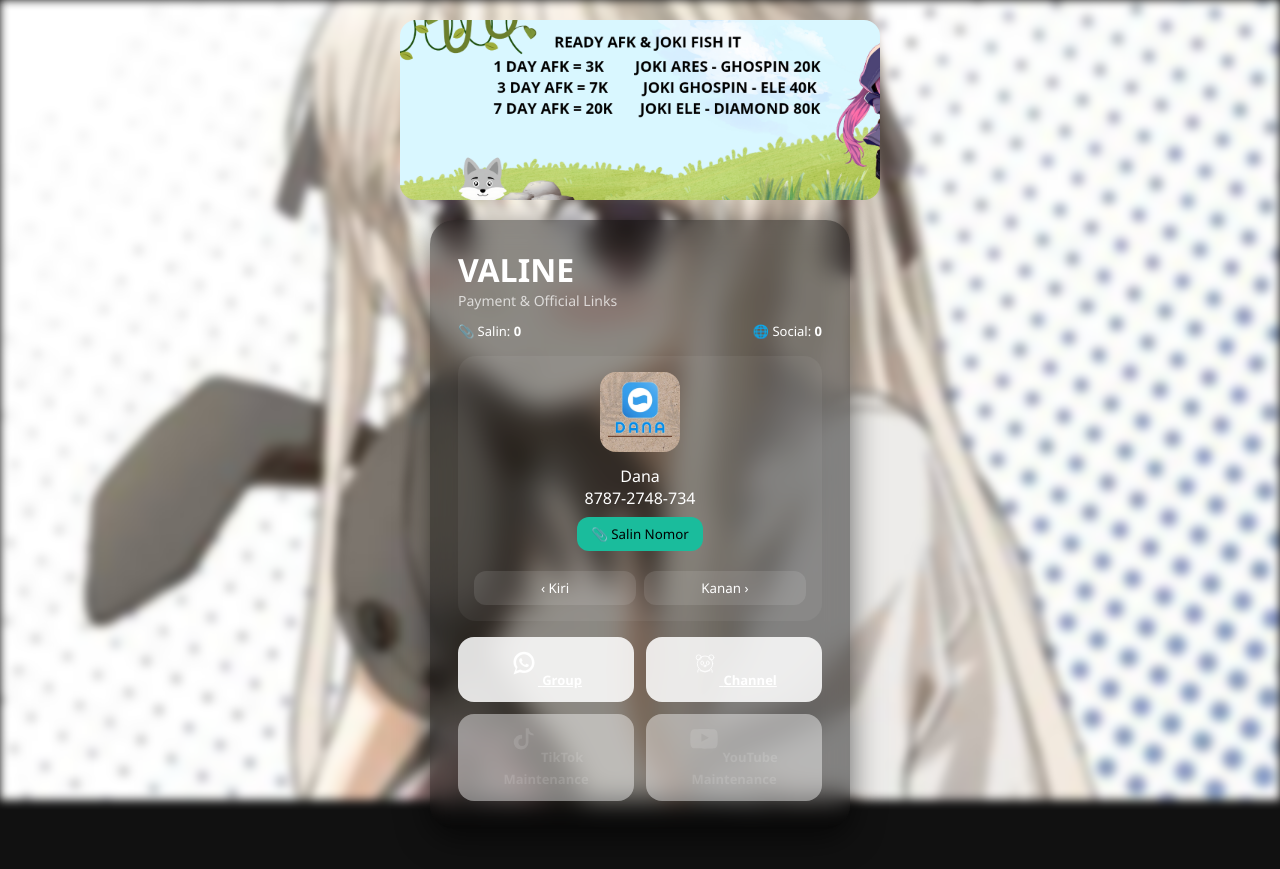
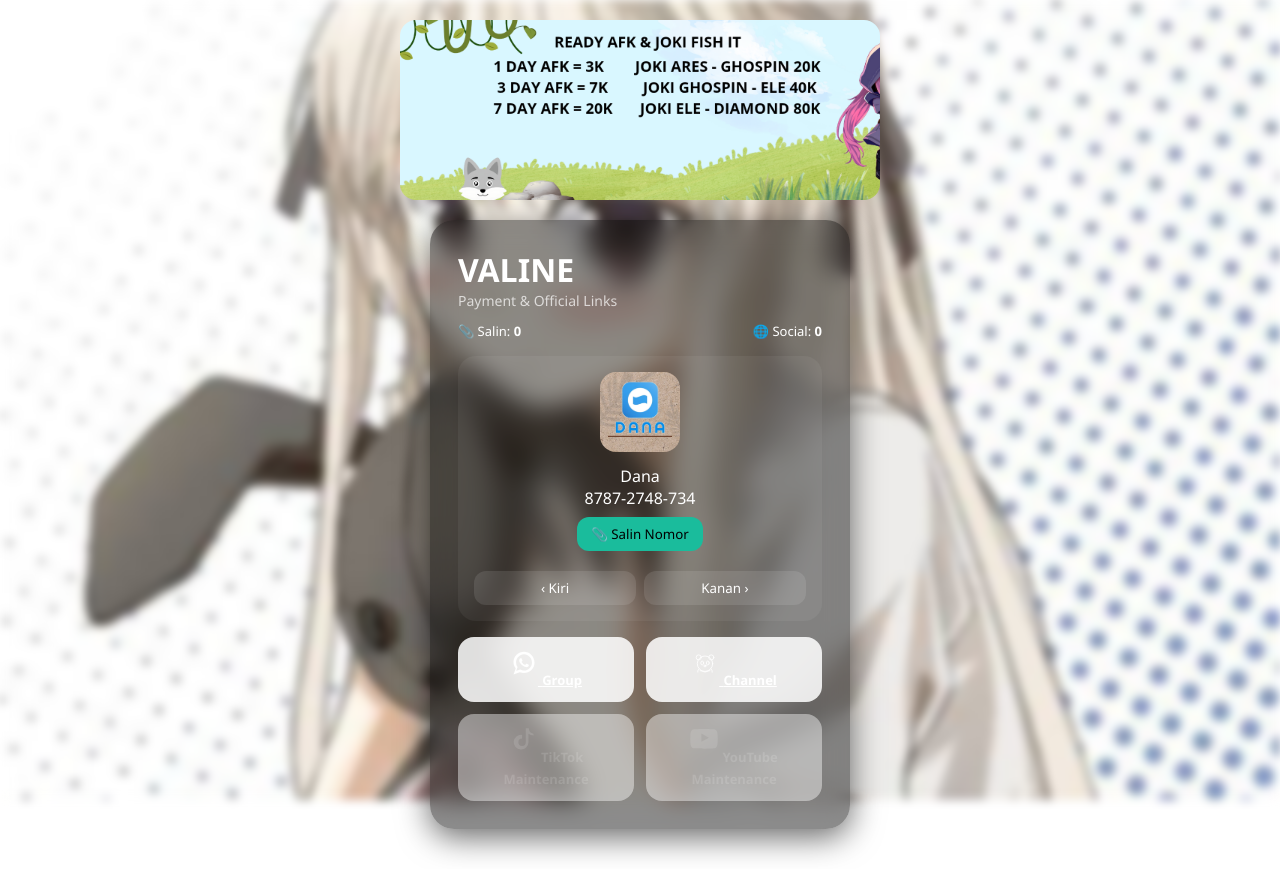
Before and after one commit to Dazuke/valine-payment, a website with bundled scripts: page index.html in a window 1280 px wide. Built offline with nearby package versions, Linux system fonts and the light colour scheme; no server answers.

Commit message:
Update style.css

```diff
--- a/style.css
+++ b/style.css
@@ -7,11 +7,11 @@
 
 body {
   min-height:100vh;
-  background:#111;
-  color:#fff;
+  background:#fff;
+  color:#111;
 }
 
-@media (prefers-color-scheme: light) {
+@media (prefers-color-scheme: dark) {
   body {
     background:#111;
     color:#fff;
```
